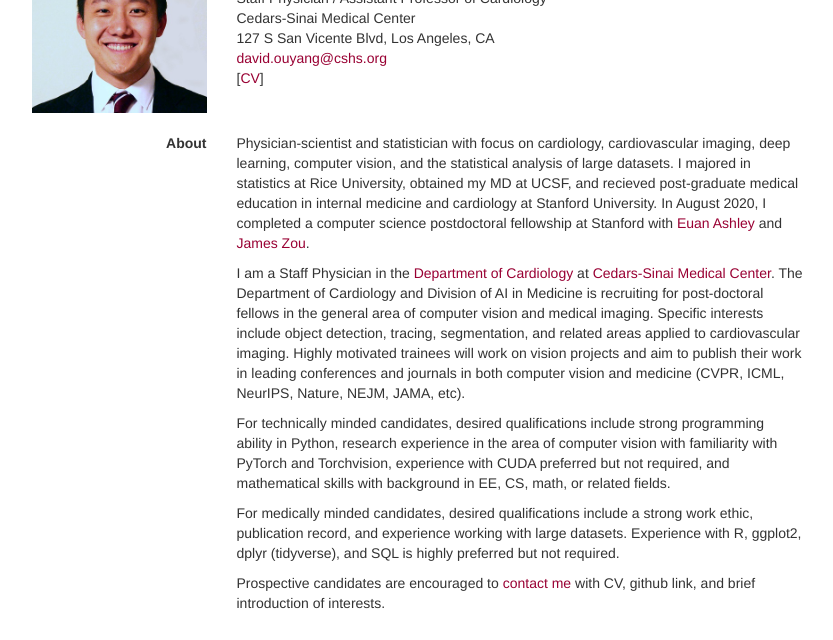
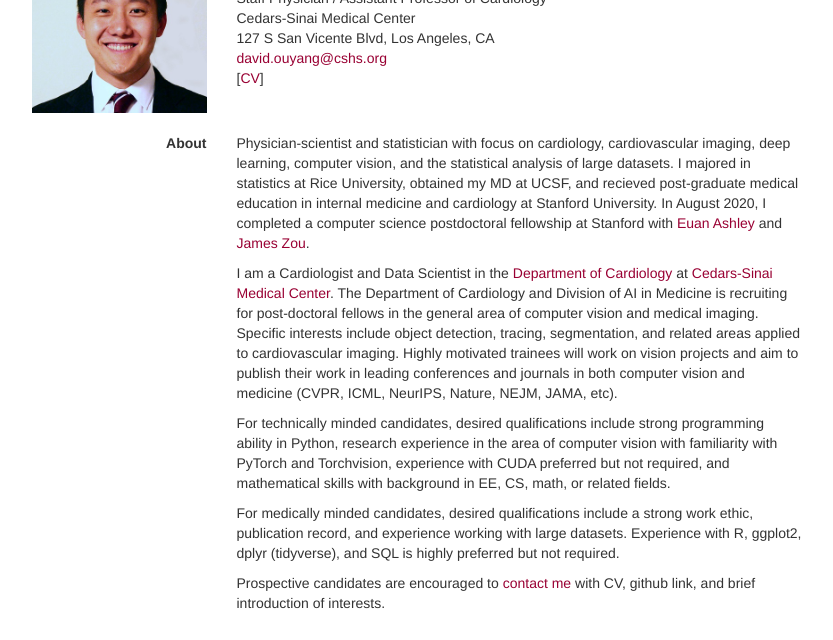
Before and after one commit to douyang/douyang.github.io, a plain HTML site: page index.html in a window 1280 px wide. Shown: the part 102-742 px from the top of the page, without its empty margins (163-996 px from the left). Drawn offline with nearby package versions, Linux system fonts and the light colour scheme.

Commit message:
Update index.html

```diff
--- a/index.html
+++ b/index.html
@@ -46,7 +46,7 @@
       Physician-scientist and statistician with focus on cardiology, cardiovascular imaging, deep learning, computer vision, and the statistical analysis of large datasets. I majored in statistics at Rice University,
 	    obtained my MD at UCSF, and recieved post-graduate medical education in internal medicine and cardiology at Stanford University. In August 2020, I completed a computer science postdoctoral fellowship at Stanford with <a href="https://ashleylab.stanford.edu/">Euan Ashley</a> and <a href="https://www.james-zou.com/">James Zou</a>.
 	    </p><p>
-      I am  a Staff Physician in the <a href="https://www.cedars-sinai.org/research/departments-institutes/cardiology.html">Department of Cardiology</a> at <a href="https://www.cedars-sinai.org/research.html">Cedars-Sinai Medical Center</a>. The Department of Cardiology and Division of AI in Medicine is recruiting for post-doctoral fellows in the general area of computer vision and medical imaging. Specific interests include object detection, tracing, segmentation, and related areas applied to cardiovascular imaging. Highly motivated trainees will work on vision projects and aim to publish their work in leading conferences and journals in both computer vision and medicine (CVPR, ICML, NeurIPS, Nature, NEJM, JAMA, etc).
+      I am  a Cardiologist and Data Scientist in the <a href="https://www.cedars-sinai.org/research/departments-institutes/cardiology.html">Department of Cardiology</a> at <a href="https://www.cedars-sinai.org/research.html">Cedars-Sinai Medical Center</a>. The Department of Cardiology and Division of AI in Medicine is recruiting for post-doctoral fellows in the general area of computer vision and medical imaging. Specific interests include object detection, tracing, segmentation, and related areas applied to cardiovascular imaging. Highly motivated trainees will work on vision projects and aim to publish their work in leading conferences and journals in both computer vision and medicine (CVPR, ICML, NeurIPS, Nature, NEJM, JAMA, etc).
 	  </p><p>
       For technically minded candidates, desired qualifications include strong programming ability in Python, research experience in the area of computer vision with familiarity with PyTorch and Torchvision, experience with CUDA preferred but not required, and mathematical skills with background in EE, CS, math, or related fields.
 	  </p>
```
